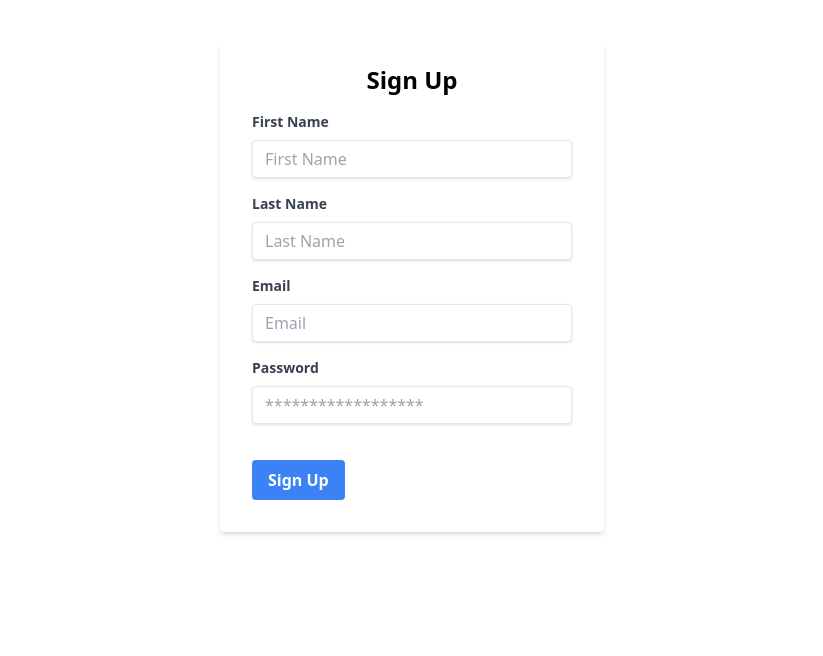
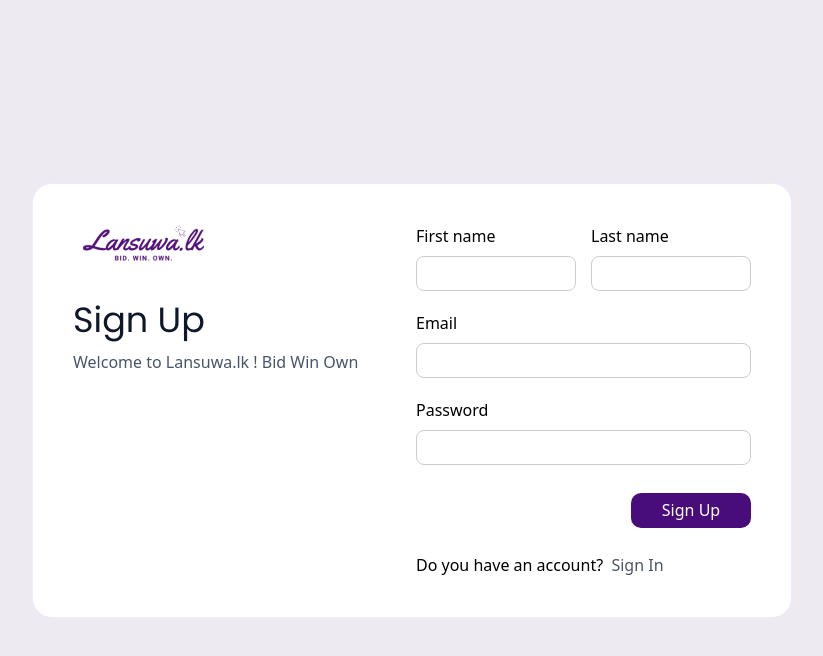
Before and after one commit to Dewmini-Mandis/auction-management-system-frontend, a React (Vite) app in the folder ams-frontend/: page /signup in a window 1280 px wide. Shown: the top 656 px of the page, without its empty margins (228-1051 px from the left). Built offline with nearby package versions, Linux system fonts and the light colour scheme.

Commit message:
Update styles of pages

```diff
--- a/ams-frontend/src/pages/Auth/EmailVerification/EmailVerification.jsx
+++ b/ams-frontend/src/pages/Auth/EmailVerification/EmailVerification.jsx
@@ -3,28 +3,35 @@ import { useLocation, useNavigate } from 'react-router-dom';
 import { toast } from 'sonner';
 import axiosInstance from '../../../utils/axiosInstance';
 import Loading from '../../../components/Loading/Loading';
+import logo from "../../../assets/images/logos/logo.png";
 
 const EmailVerification = () => {
   const navigate = useNavigate();
   const location = useLocation();
   const [loading, setLoading] = useState(false);
   const [otpCode, setOtpCode] = useState('');
-  const [email, setEmail] = useState(location.state?.email || '');
+  const email = location.state?.email || '';
+
 
   const handleVerify = async () => {
     setLoading(true);
     try {
+      if(email === '') {
+        toast.error('Email address not found');
+        throw new Error('Verification failed');
+      }
       const response = await axiosInstance.post('/api/Auth/VerifyOtp', {
         email,
         otpCode,
       });
       if (response.status === 200) {
         toast.success('Email verified successfully');
-        toast.success('Please sign in to continue');
+        toast.success('Please login to continue');
         navigate('/signin');
       }
     } catch (error) {
       toast.error("Enter the correct OTP code");
+      console.error("Verification failed :", error);
     }
     setLoading(false);
   };
@@ -40,45 +47,51 @@ const EmailVerification = () => {
             toast.success('Resend OTP successfully');
         }
         } catch (error) {
-        toast.error(error.response.data.message);
+            toast.error(error);
+
         }
         setLoading(false);
     }
 
   return (
-    <div className="flex items-center justify-center min-h-screen bg-gray-100">
-      <div className="w-full max-w-md bg-white shadow-lg rounded-lg p-6">
-        <h3 className="text-2xl font-semibold text-center mb-4">Email Verification</h3>
-        <p className="text-center text-gray-600 mb-6">
-          Please enter the OTP code sent to your email address
-        </p>
-        <div className="mb-4">
-          <label htmlFor="otpCode" className="block text-gray-700 font-medium mb-2">
-            OTP Code
-          </label>
-          <input
-            type="text"
-            id="otpCode"
-            className="w-full px-4 py-2 border rounded-md focus:outline-none focus:ring-2 focus:ring-blue-500"
-            placeholder="Enter OTP Code"
-            value={otpCode}
-            onChange={(e) => setOtpCode(e.target.value)}
-          />
+
+
+    <React.Fragment>
+
+    {loading && (
+      <Loading />
+    )}
+
+    <div className="flex items-center justify-center h-screen bg-[#FDFAFF] sm:bg-[#edeaf1]">
+
+      <div className="grid md:grid-cols-2 gap-10 bg-[#FFFFFF] p-10 sm:border-[1px] sm:border-[#f4e8ff] md:rounded-[20px]">
+
+        <div>
+          <img src={logo} alt="svad" />
+          <h1 className="text-3xl font-bold text-slate-900 font-light mt-6 text-[35px]" style={{ fontFamily: 'Poppins, sans-serif' }}>Verify Email</h1>
+          <p className="text-slate-600 mt-3">Lansuwa.lk &nbsp;Bid Win Own</p>
         </div>
-        <button
-          type="button"
-          className="w-full py-2 px-4 bg-blue-600 text-white rounded-md hover:bg-blue-700 focus:outline-none disabled:opacity-50"
-          onClick={handleVerify}
-          disabled={loading}
-        >
-          {loading ? <Loading /> : 'Verify Email'}
-        </button>
 
-        <button type="button" className="w-full py-2 px-4 bg-blue-600 text-white rounded-md hover:bg-blue-700 focus:outline-none disabled:opacity-50 mt-4" onClick={handleResend} disabled={loading}>
-            {loading ? <Loading /> : 'Resend OTP'}
-        </button>
+        <div>
+
+          <div>
+            <div htmlFor="" className='mb-2'>One time password - OTP</div>
+            <input type="text" required className="w-[300px] h-[35px] p-2 mt-2 border-[1px] border-[#cccccc] rounded-[8px]" onChange={(e) => setOtpCode(e.target.value)} />
+            <p className="text-[#4B5563] mt-2 text-sm w-[300px]">Please enter the OTP code sent to your email address</p>
+          </div>
+
+          <div className="pt-5 mt-2">
+            <a className="text-[#480C7B] hover:underline" onClick={handleResend}>Re-send OTP</a>
+            <button type="button" required className="float-end w-[120px] h-[35px] leading-[18px] p-2 bg-[#480C7B] text-white rounded-[10px]" onClick={handleVerify}>Verify</button>
+          </div>
+
+        </div>
+
       </div>
+
     </div>
+    </React.Fragment>
+
   );
 };
 
--- a/ams-frontend/src/pages/Auth/SignIn/SignInPage.jsx
+++ b/ams-frontend/src/pages/Auth/SignIn/SignInPage.jsx
@@ -60,45 +60,47 @@ const SignInPage = () => {
         <Loading />
       )}
 
-          <div className="flex items-center justify-center h-screen bg-[#F5F5F5]">
-            <div className="bg-[#FDFAFF] grid lg:grid-cols-2 gap-10 p-10 border-[1px] border-[#D1C7D9] ">
-                <div className="">
+      <div className="flex items-center justify-center h-screen bg-[#FDFAFF] sm:bg-[#edeaf1]">
+
+        <div className="grid md:grid-cols-2 gap-10 bg-[#FFFFFF] p-10 sm:border-[1px] sm:border-[#f4e8ff] md:rounded-[20px]">
+
+          <div>
             <img src={logo} alt="svad" />
-                    <h1 className="text-3xl font-bold text-slate-900 font-light mt-6 text-5xl" style={{ fontFamily: 'Poppins, sans-serif'}}>Sign In</h1>
+            <h1 className="text-3xl font-bold text-slate-900 font-light mt-6 text-[35px]" style={{ fontFamily: 'Poppins, sans-serif' }}>Sign In</h1>
             <p className="text-slate-600 mt-3">Use your Lansuwa.lk account to sign in</p>
             <p className="text-slate-600 mt-10">Sign in via social</p>
-                    <div className="flex mt-2">
-                        <img src={google} alt="google" className="pe-3"/>
-                        <img src={facebook} alt="facebook" className="pe-3"/>
+            <div className="flex mt-2 ms-[-2px]">
+              <img src={google} alt="google" className="pe-3" />
+              <img src={facebook} alt="facebook" className="pe-3" />
               <img src={microsoft} alt="microsoft" />
             </div>
+          </div>
 
-                </div>
-                <div className="">
+          <form onSubmit={handleSignin}>
 
             <div>
-                            <div htmlFor="">Username</div>
-                            <input type="text" className="w-[350px] p-2 mt-2 border-[1px] border-[#9E9E9E] rounded-[10px]" onChange={(e) => setEmail(e.target.value)}/>
+              <div htmlFor="">Email</div>
+              <input type="email" required className="w-[300px] h-[35px] p-2 mt-2 border-[1px] border-[#cccccc] rounded-[8px]" onChange={(e) => setEmail(e.target.value)} />
             </div>
 
             <div className="pt-5">
               <div htmlFor="">Password</div>
-                            <input type="password" className="w-[350px] p-2 mt-2 border-[1px] border-[#9E9E9E] rounded-[10px]" onChange={(e) => setPassword(e.target.value)}/>
+              <input type="password" className="w-[300px] h-[35px] p-2 mt-2 border-[1px] border-[#cccccc] rounded-[8px]" onChange={(e) => setPassword(e.target.value)} />
             </div>
 
-                        <div className="pt-5">
-                            <button className="w-[350px] p-2 bg-[#4B5563] text-white rounded-[10px]" onClick={handleSignin}>Sign In</button>
+            <div className="pt-5 mt-2">
+              <a href="/forgot-password" className="text-[#4B5563] hover:underline">Forgot Password?</a>
+              <button type="submit" required className="w-[120px] h-[35px] leading-[18px] float-end p-2 bg-[#480C7B] text-white rounded-[10px]">Sign In</button>
             </div>
 
-                        <div className="pt-5">
-                            <a href="/forgot-password" className="text-[#4B5563]">Forgot Password?</a>
+            <div className="pt-[60px]">
+              <p>Don&apos;t have an account? &nbsp;<a href="/signup" className="text-[#4B5563] hover:underline">Sign Up</a></p>
             </div>
 
-                        <div className="pt-5">
-                            <p>Don't have an account? <a href="/signup" className="text-[#4B5563]">Sign Up</a></p>
+          </form>
+
         </div>
-                </div>
-            </div>
+
       </div>
     </React.Fragment>
   );
--- a/ams-frontend/src/pages/Auth/SignUp/SignUpPage.jsx
+++ b/ams-frontend/src/pages/Auth/SignUp/SignUpPage.jsx
@@ -13,6 +13,8 @@ import { toast } from 'sonner';
 import { useNavigate } from 'react-router-dom';
 import axiosInstance from '../../../utils/axiosInstance';
 import Loading from '../../../components/Loading/Loading';
+import logo from "../../../assets/images/logos/logo.png";
+
 
 const SignUpPage = () => {
 
@@ -44,7 +46,7 @@ const SignUpPage = () => {
         } catch (error) {
             console.error("Sign up failed:", error);
             // Show an error toast
-                toast.error('Sign up failed!');
+            toast.error(error.response.data);
             setLoading(false);
         }
 
@@ -52,78 +54,63 @@ const SignUpPage = () => {
 
     return (
         <React.Fragment>
+
             {loading && (
                 <Loading />
             )}
-            <div className="container mx-auto mt-10">
-                <div className="w-96 mx-auto bg-white shadow-md rounded px-8 pt-6 pb-8 mb-4">
-                    <h1 className="text-2xl font-bold text-center mb-4">Sign Up</h1>
+
+            <div className="flex items-center justify-center h-screen bg-[#FDFAFF] sm:bg-[#edeaf1]">
+
+                <div className="grid md:grid-cols-2 gap-2 bg-[#FFFFFF] p-10 sm:border-[1px] sm:border-[#f4e8ff] md:rounded-[20px]">
+
+                    <div className='mb-[20px]'>
+                        <img src={logo} alt="svad" />
+                        <h1 className="text-3xl font-bold text-slate-900 font-light mt-10 text-[35px]" style={{ fontFamily: 'Poppins, sans-serif' }}>Sign Up</h1>
+                        {/* welcome message */}
+                        <p className="text-slate-600 mt-3">Welcome to Lansuwa.lk ! Bid Win Own</p>
+                    </div>
+
                     <form onSubmit={handleSignup}>
-                        <div className="mb-4">
-                            <label className="block text-gray-700 text-sm font-bold mb-2" htmlFor="firstName">
-                                First Name
-                            </label>
-                            <input
-                                className="shadow appearance-none border rounded w-full py-2 px-3 text-gray-700 leading-tight focus:outline-none focus:shadow-outline"
-                                id="firstName"
-                                type="text"
-                                placeholder="First Name"
-                                value={firstName}
-                                onChange={(e) => setFirstName(e.target.value)}
-                            />
+
+                        <div className="">
+                            <div className='flex'>
+                                <div className='me-[15px]'>
+                                    <div htmlFor="">First name</div>
+                                    <input type="text" required className="w-[160px] h-[35px] p-2 mt-2 border-[1px] border-[#cccccc] rounded-[8px]" onChange={(e) => setFirstName(e.target.value)} />
                                 </div>
-                        <div className="mb-4">
-                            <label className="block text-gray-700 text-sm font-bold mb-2" htmlFor="lastName">
-                                Last Name
-                            </label>
-                            <input
-                                className="shadow appearance-none border rounded w-full py-2 px-3 text-gray-700 leading-tight focus:outline-none focus:shadow-outline"
-                                id="lastName"
-                                type="text"
-                                placeholder="Last Name"
-                                value={lastName}
-                                onChange={(e) => setLastName(e.target.value)}
-                            />
-                        </div>
-                        <div className="mb-4">
-                            <label className="block text-gray-700 text-sm font-bold mb-2" htmlFor="email">
-                                Email
-                            </label>
-                            <input
-                                className="shadow appearance-none border rounded w-full py-2 px-3 text-gray-700 leading-tight focus:outline-none focus:shadow-outline"
-                                id="email"
-                                type="email"
-                                placeholder="Email"
-                                value={email}
-                                onChange={(e) => setEmail(e.target.value)}
-                            />
-                        </div>
-                        <div className="mb-6">
-                            <label className="block text-gray-700 text-sm font-bold mb-2" htmlFor="password">
-                                Password
-                            </label>
-                            <input
-                                className="shadow appearance-none border rounded w-full py-2 px-3 text-gray-700 mb-3 leading-tight focus:outline-none
-                                focus:shadow-outline"
-                                id="password"
-                                type="password"
-                                placeholder="******************"
-                                value={password}
-                                onChange={(e) => setPassword(e.target.value)}
-                            />
-                        </div>
-                        <div className="flex items-center justify-between">
-                            <button
-                                className="bg-blue-500 hover:bg-blue-700 text-white font-bold py-2 px-4 rounded focus:outline-none focus:shadow-outline"
-                                type="submit"
-                            >
-                                Sign Up
-                            </button>
-                        </div>
-                    </form>
+                                <div>
+                                    <div htmlFor="">Last name</div>
+                                    <input type="text" className="w-[160px] h-[35px] p-2 mt-2 border-[1px] border-[#cccccc] rounded-[8px]" onChange={(e) => setLastName(e.target.value)} />
                                 </div>
                             </div>
+                        </div>
+
+                        <div className="pt-5">
+                            <div htmlFor="">Email</div>
+                            <input type="email" required className="w-[335px] h-[35px] p-2 mt-2 border-[1px] border-[#cccccc] rounded-[8px]" onChange={(e) => setEmail(e.target.value)} />
+                        </div>
+
+                        <div className="pt-5">
+                            <div htmlFor="">Password</div>
+                            <input type="password" required className="w-[335px] h-[35px] p-2 mt-2 border-[1px] border-[#cccccc] rounded-[8px]" onChange={(e) => setPassword(e.target.value)} />
+                        </div>
+
+                        <div className="pt-5 mt-2">
+                            <button type="submit" className="w-[120px] h-[35px] leading-[18px] float-end p-2 bg-[#480C7B] text-white rounded-[10px]" >Sign Up</button>
+                        </div>
+
+                        <div className="pt-[60px]">
+                            <p>Do you have an account? &nbsp;<a href="/signin" className="text-[#4B5563] hover:underline">Sign In</a></p>
+                        </div>
+
+                    </form>
+
+                </div>
+
+            </div>
         </React.Fragment>
+
+
     );
 }
 
```
Lines whose indentation alone changed are shown as unchanged.
